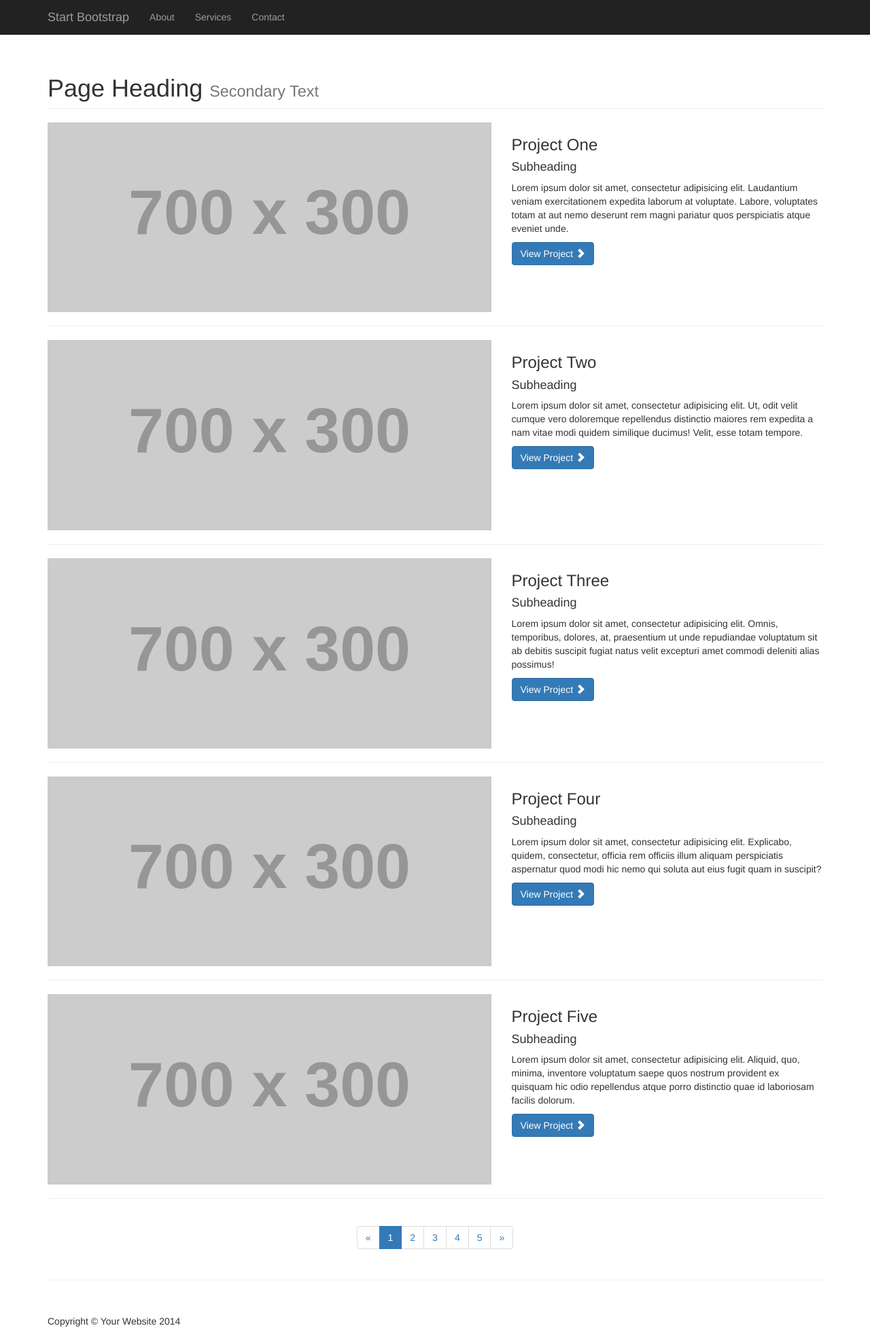
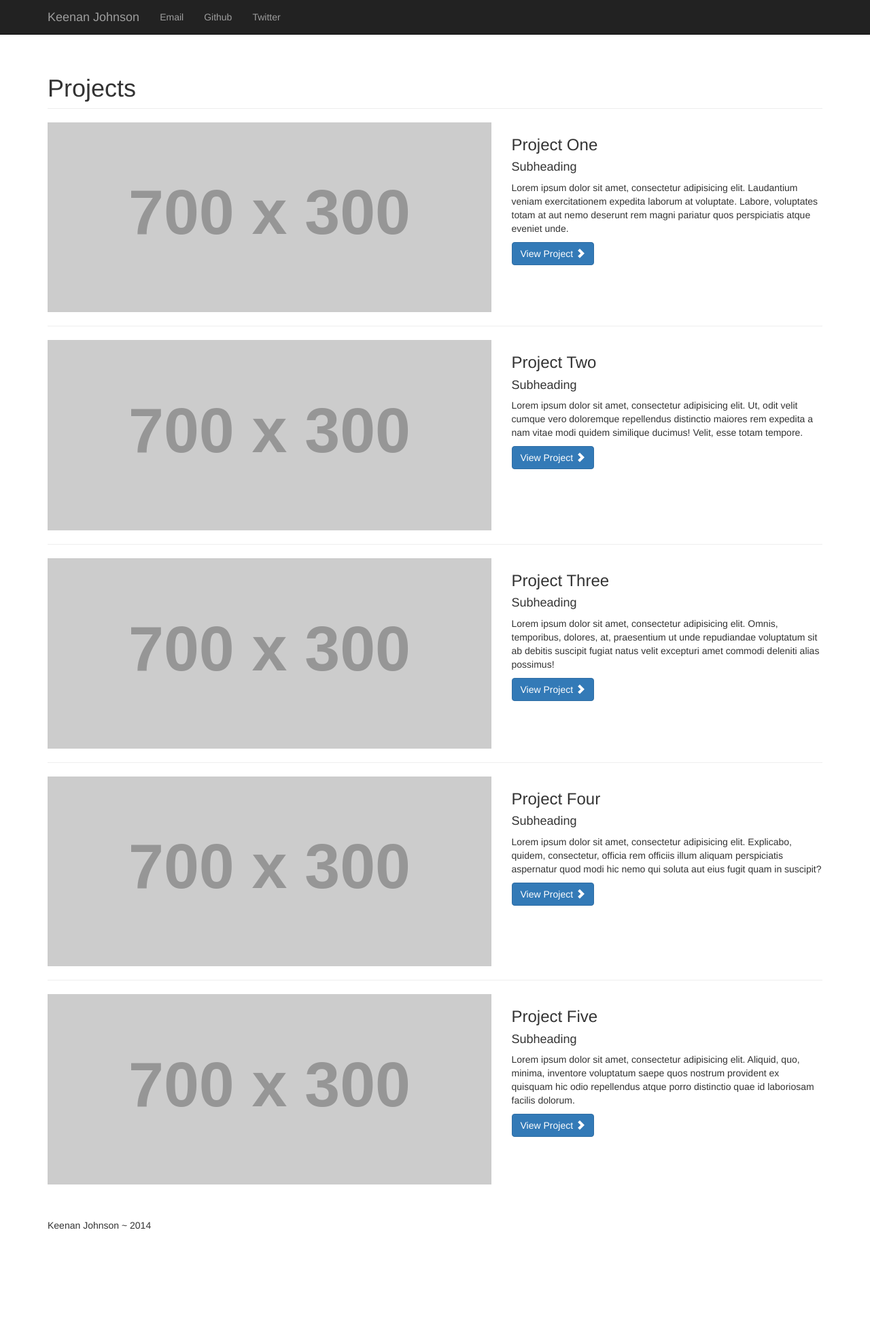
Before and after one commit to keenanjohnson/projects, a plain HTML site: page index.html in a window 1280 px wide. Shown: the whole page at 68% size. After the commit the page ends 1872 px from the top, so only its background shows below. Drawn offline with Linux system fonts and the light colour scheme; placeholder pictures from the web are drawn by us.

Commit message:
Updated links

```diff
--- a/index.html
+++ b/index.html
@@ -6,10 +6,10 @@
     <meta charset="utf-8">
     <meta http-equiv="X-UA-Compatible" content="IE=edge">
     <meta name="viewport" content="width=device-width, initial-scale=1">
-    <meta name="description" content="">
-    <meta name="author" content="">
+    <meta name="description" content="Keenan Johnson's Projects">
+    <meta name="author" content="Keenan Johnson">
 
-    <title>1 Col Portfolio - Start Bootstrap Template</title>
+    <title>Projects - Keenan Johnson</title>
 
     <!-- Bootstrap Core CSS -->
     <link href="css/bootstrap.min.css" rel="stylesheet">
@@ -39,19 +39,19 @@
                     <span class="icon-bar"></span>
                     <span class="icon-bar"></span>
                 </button>
-                <a class="navbar-brand" href="#">Start Bootstrap</a>
+                <a class="navbar-brand" href="http://keenanjohnson.com">Keenan Johnson</a>
             </div>
             <!-- Collect the nav links, forms, and other content for toggling -->
             <div class="collapse navbar-collapse" id="bs-example-navbar-collapse-1">
                 <ul class="nav navbar-nav">
                     <li>
-                        <a href="#">About</a>
+                        <a href="mailto:keenan.johnson@gmail.com">Email</a>
                     </li>
                     <li>
-                        <a href="#">Services</a>
+                        <a href="http://github.com/keenanjohnson">Github</a>
                     </li>
                     <li>
-                        <a href="#">Contact</a>
+                        <a href="http://twitter.com/keenanjohnson">Twitter</a>
                     </li>
                 </ul>
             </div>
@@ -66,8 +66,7 @@
         <!-- Page Heading -->
         <div class="row">
             <div class="col-lg-12">
-                <h1 class="page-header">Page Heading
-                    <small>Secondary Text</small>
+                <h1 class="page-header">Projects
                 </h1>
             </div>
         </div>
@@ -162,45 +161,11 @@
         </div>
         <!-- /.row -->
 
-        <hr>
-
-        <!-- Pagination -->
-        <div class="row text-center">
-            <div class="col-lg-12">
-                <ul class="pagination">
-                    <li>
-                        <a href="#">&laquo;</a>
-                    </li>
-                    <li class="active">
-                        <a href="#">1</a>
-                    </li>
-                    <li>
-                        <a href="#">2</a>
-                    </li>
-                    <li>
-                        <a href="#">3</a>
-                    </li>
-                    <li>
-                        <a href="#">4</a>
-                    </li>
-                    <li>
-                        <a href="#">5</a>
-                    </li>
-                    <li>
-                        <a href="#">&raquo;</a>
-                    </li>
-                </ul>
-            </div>
-        </div>
-        <!-- /.row -->
-
-        <hr>
-
         <!-- Footer -->
         <footer>
             <div class="row">
                 <div class="col-lg-12">
-                    <p>Copyright &copy; Your Website 2014</p>
+                    <p>Keenan Johnson ~ 2014</p>
                 </div>
             </div>
             <!-- /.row -->
```
Also changed, not shown: 1 other file.
